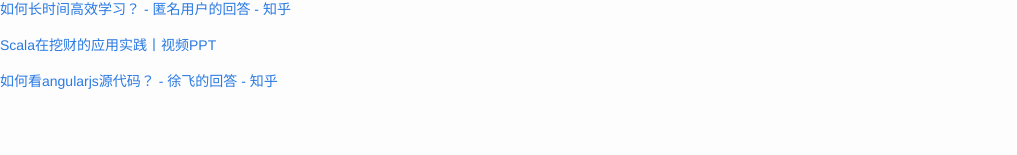
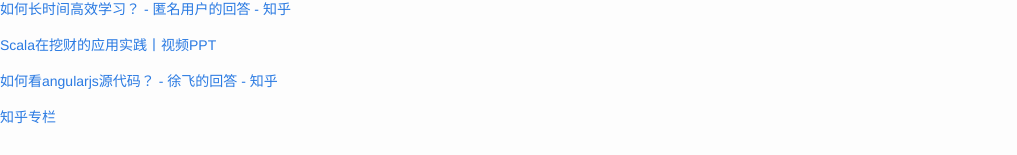
Before and after one commit to cnwarden/cnwarden.github.io, a Jekyll site: the page built from fav/index.md, in a window 1280 px wide and 900 px high, scrolled down 6678 px. Shown: the part 742-897 px from the top of the window, without its empty margins (0-1017 px from the left). Built offline with Jekyll 4.4.1, drawn with Linux system fonts in a browser that asks for light colours; emoji names are drawn with the system emoji font; before the commit the page ends 7542 px from its top, so only the background shows below that.

Commit message:
auto commit

```diff
--- a/fav/index.md
+++ b/fav/index.md
@@ -416,3 +416,5 @@ title:  fav
 [Scala在挖财的应用实践丨视频PPT](http://mp.weixin.qq.com/s?__biz=MjM5MDE0Mjc4MA==&mid=403260065&idx=1&sn=d22ce69b284f56a60091bcc156d10f50&scene=0#rd)
 
 [如何看angularjs源代码？ - 徐飞的回答 - 知乎](http://www.zhihu.com/question/30154124/answer/92475463)
+
+[知乎专栏](http://zhuanlan.zhihu.com/zuodesign/20665039)
```
